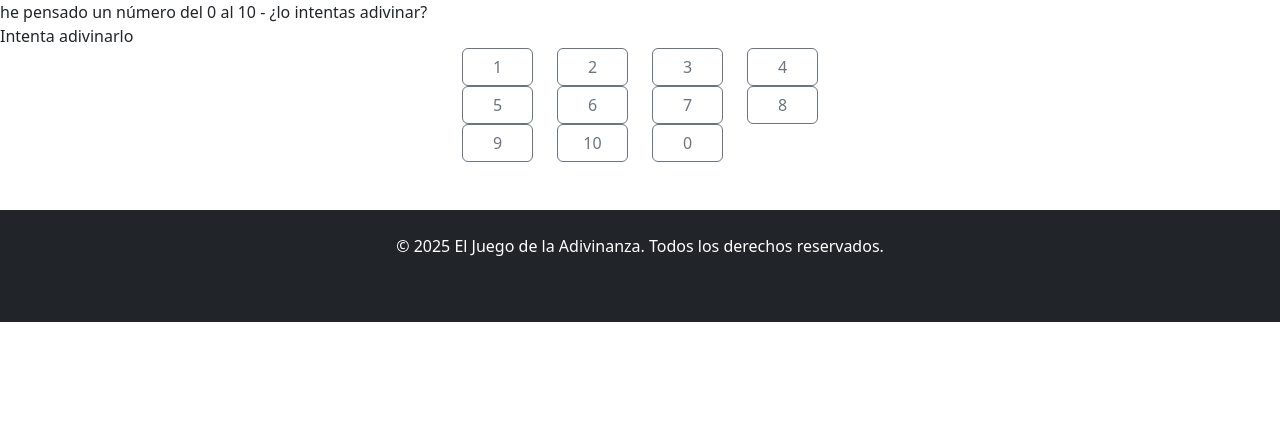
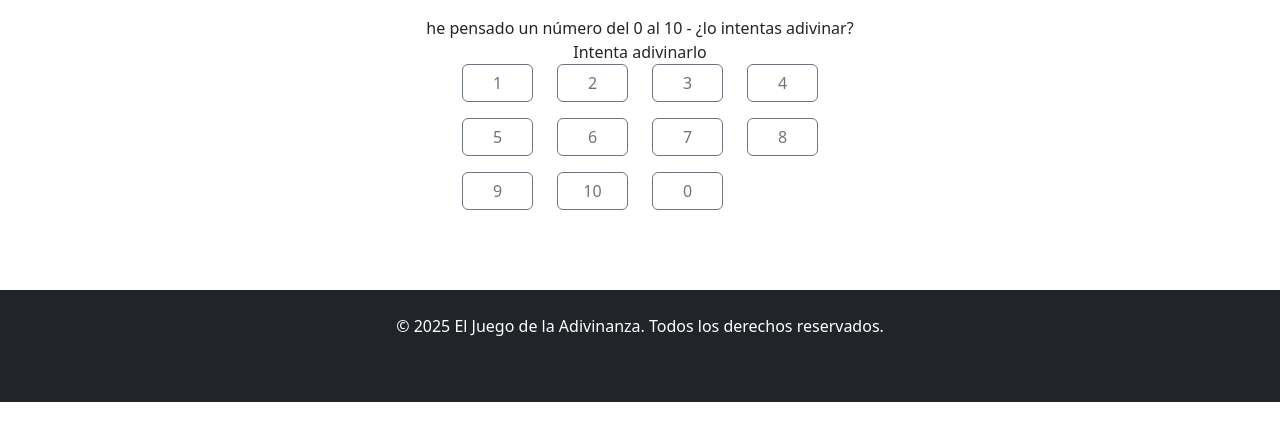
Before and after one commit to alexboni97/IW, a Spring Boot app: page /play in a window 1280 px wide. Shown: the part 248-689 px from the top of the page. Run offline with Spring Boot 4, Linux system fonts and the light colour scheme; some of the project's set-up classes (security, data sources, template engines, error pages and the like) are left out, and stand-ins take their place.

Commit message:
números done :)

```diff
--- a/demo/src/main/resources/templates/adivina.html
+++ b/demo/src/main/resources/templates/adivina.html
@@ -23,17 +23,20 @@
         </nav>
     </header>
 
+	<div class="text-center mt-3">
+    	<span th:text="${respuesta}">Aquí lo que dice el servidor</span>
+		<br>
+		Intenta adivinarlo
+	</div>
 
-    <span th:text="${respuesta}">Aquí lo que dice el servidor</span>
-
-    <form>Intenta adivinarlo
+    <form>
 
 		<div class="container d-grid gap-2">
-			<div class="row">
+			<div class="row mb-3">
 				<div class="col">
 				</div>
 				<div class="col">
-					<div class="row">
+					<div class="row mb-3">
 						<div class="col d-grid gap-2" style="width: 18rem;">
 							<button type="submit" class="btn btn-outline-secondary" name="entero" value="1">1</button>
 						</div>
@@ -47,7 +50,7 @@
 							<button type="submit" class="btn btn-outline-secondary" name="entero" value="4">4</button>
 						  </div>
 					</div>
-					<div class="row">
+					<div class="row mb-3">
 						<div class="col d-grid gap-2">
 							<button type="submit" class="btn btn-outline-secondary" name="entero" value="5">5</button>
 						</div>
@@ -61,7 +64,7 @@
 							<button type="submit" class="btn btn-outline-secondary" name="entero" value="8">8</button>
 						  </div>
 					</div>
-					<div class="row">
+					<div class="row mb-3">
 						<div class="col d-grid gap-2">
 							<button type="submit" class="btn btn-outline-secondary" name="entero" value="9">9</button>
 						</div>
```
